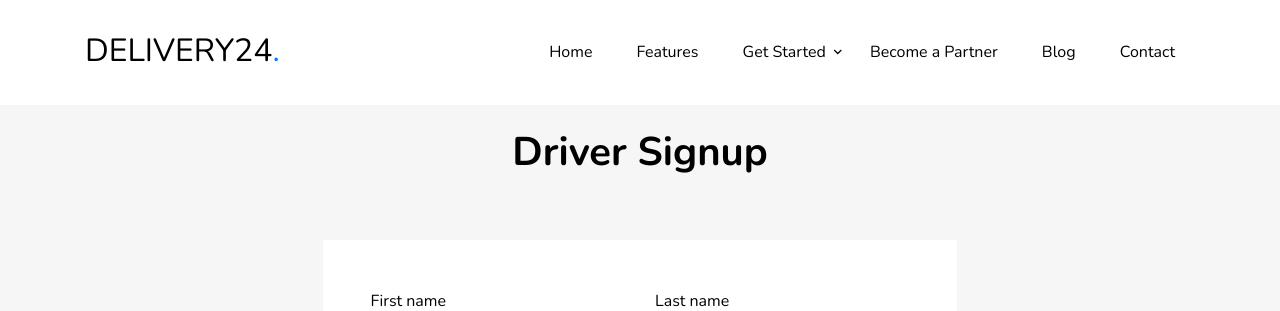
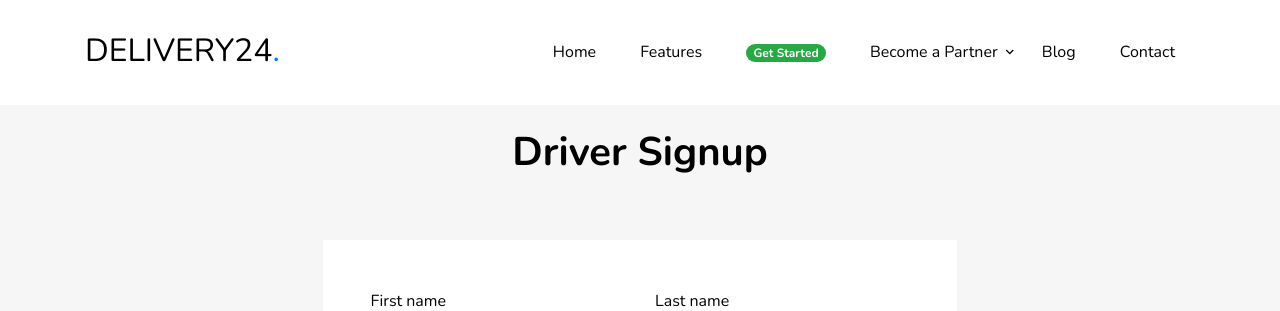
Before and after one commit to masb3/delivery24, a Django app: page /accounts/signup/ in a window 1280 px wide. Shown: the top 311 px of the page. Run offline with Django 3.2, Linux system fonts and the light colour scheme; parts of the project's set-up code (start-up, migrations or seed data) failed here and were passed over; some libraries are stand-ins or nearby versions; some web fonts are replaced.

Commit message:
base navbar as on index page

```diff
--- a/delivery24/core/templates/core/base.html
+++ b/delivery24/core/templates/core/base.html
@@ -71,14 +71,15 @@
               <ul class="site-menu main-menu js-clone-nav mr-auto d-none d-lg-block ml-0 pl-0">
                 <li><a href="{% url 'core:index' %}#home-section" class="nav-link">Home</a></li>
                 <li><a href="{% url 'core:index' %}#features-section" class="nav-link">Features</a></li>
+                <li><a href="{% url 'core:index' %}#start-section" class="nav-link"><span class="badge badge-pill badge-success">Get Started</span></a></li>
                 <li class="has-children">
-                  <a href="{% url 'core:index' %}#start-section" class="nav-link">Get Started</a>
+                  <a href="{% url 'core:index' %}#partner-section" class="nav-link">Become a Partner</a>
                   <ul class="dropdown arrow-top">
                     <li><a href="#" target="_blank" class="nav-link"><span class="text-primary">More Free Templates</span></a></li>
                     <li><a href="#our-team-section" class="nav-link">Our Team</a></li>
                     <li class="has-children">
                       <a href="#">More Links</a>
-                      <ul class="dropdown">
+                        <ul class="dropdown">
                         <li><a href="#">Menu One</a></li>
                         <li><a href="#">Menu Two</a></li>
                         <li><a href="#">Menu Three</a></li>
@@ -86,7 +87,6 @@
                     </li>
                   </ul>
                 </li>
-                <li><a href="{% url 'core:index' %}#partner-section" class="nav-link">Become a Partner</a></li>
                 <li><a href="{% url 'core:index' %}#blog-section" class="nav-link">Blog</a></li>
                 <li><a href="{% url 'core:index' %}#contact-section" class="nav-link">Contact</a></li>
               </ul>
```
